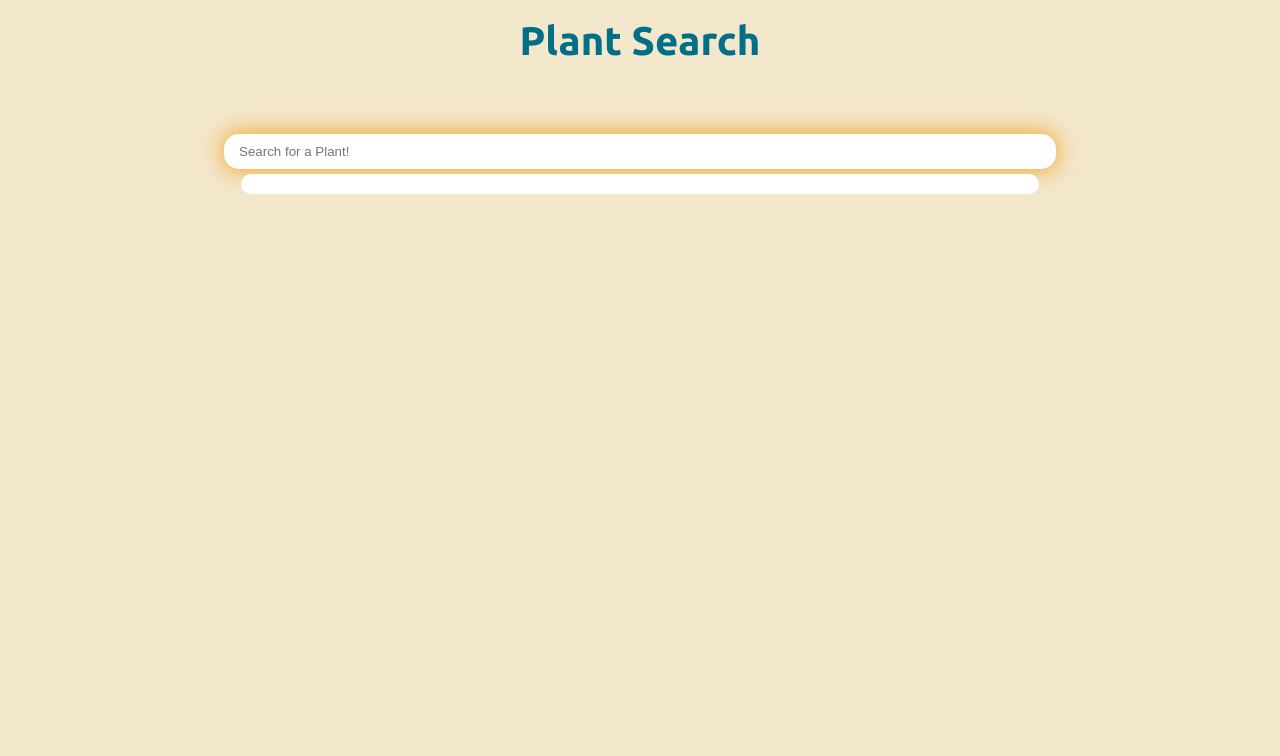
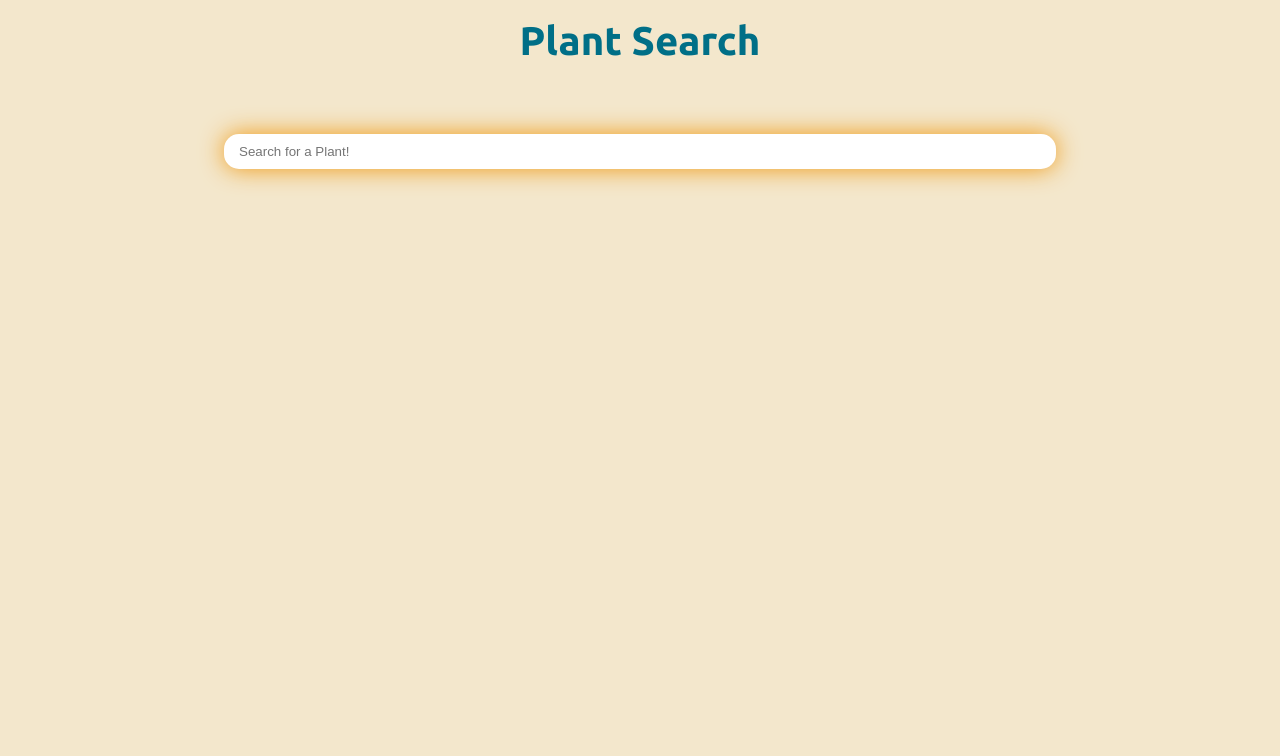
Before and after one commit to LBuchananCates/plant-app, a website with bundled scripts: page frontend/index.html in a window 1280 px wide. Shown: the part 78-834 px from the top of the page. Built offline with nearby package versions, Linux system fonts and the light colour scheme.

Commit message:
removes ul

```diff
--- a/frontend/index.html
+++ b/frontend/index.html
@@ -32,7 +32,6 @@
           id="search-input"
           placeholder="Search for a Plant!"
         />
-        <ul class="suggestions"></ul>
       </form>
       <!-- pages for pagination -->
     </main>
```
